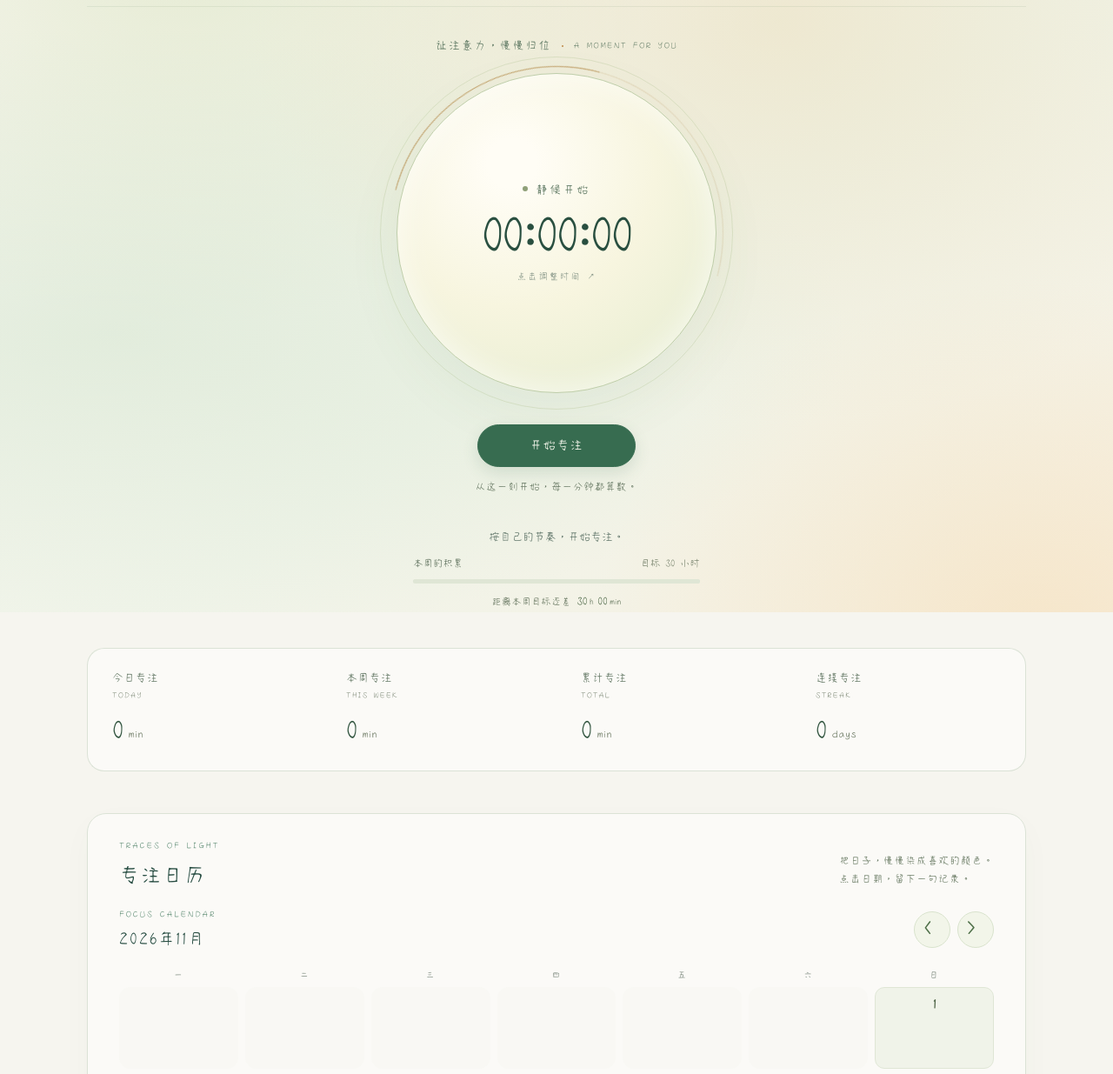
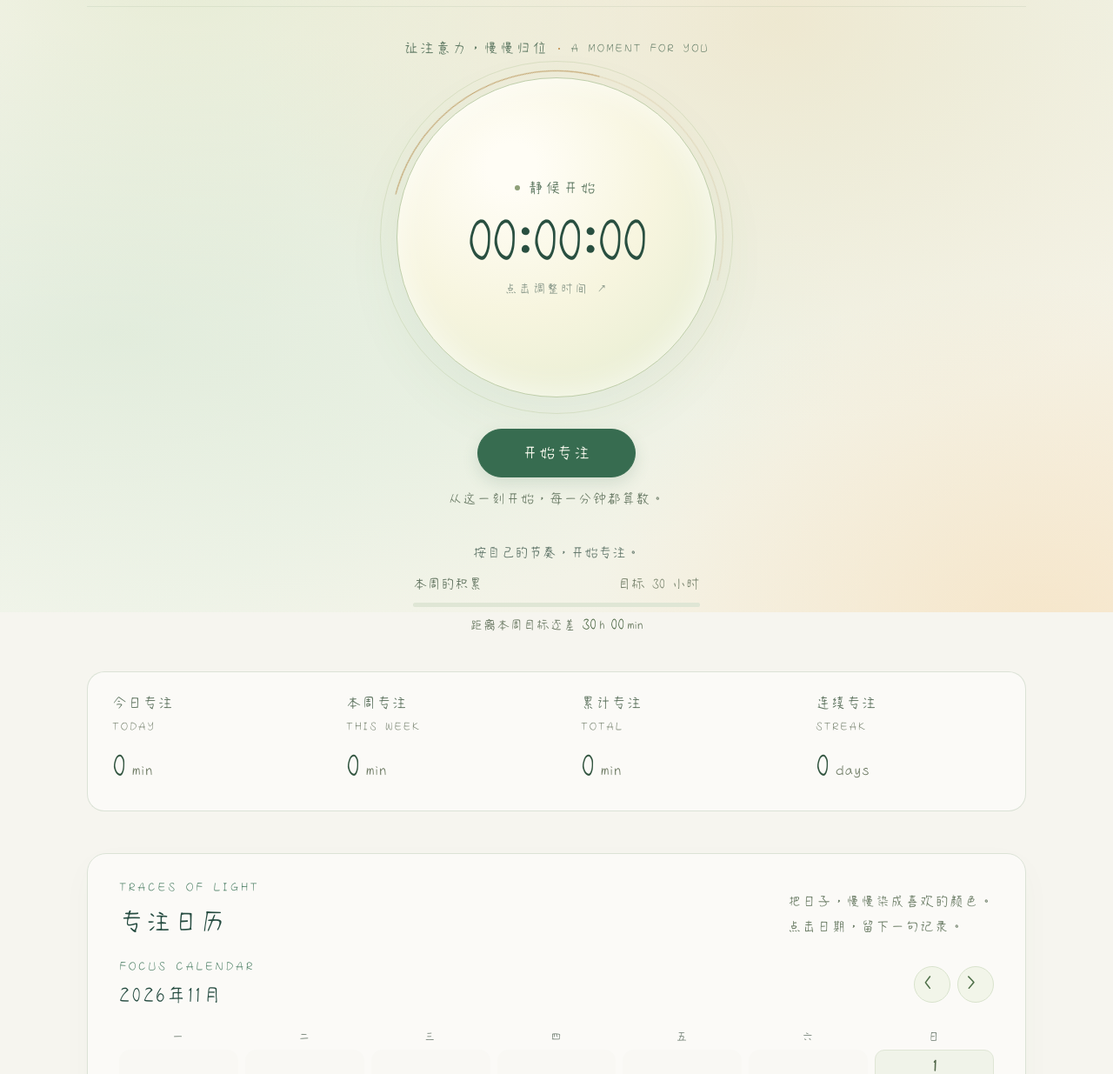
Before and after one commit to 2cux/fanqie, a plain HTML site: page index.html in a window 1280 px wide. Shown: the part 96-1331 px from the top of the page at 87% size. Drawn offline with Linux system fonts and the light colour scheme.

Commit message:
放大首页手写字号并适配窄屏统计布局

```diff
--- a/css/daylight.css
+++ b/css/daylight.css
@@ -32,16 +32,17 @@ body[data-focus-state="paused"] .ambient-background {
 .brand { gap: 12px; }
 .brand__mark { width: 38px; height: 38px; background: #e4ecd7; border-color: #9bb794; box-shadow: none; }
 .brand__mark img { position: static; display: block; width: 100%; height: 100%; }
-.app-title { font-size: 1.18rem; letter-spacing: .12em; }
+.app-title { font-size: 1.55rem; letter-spacing: .12em; }
 .eyebrow { font-size: .6rem; letter-spacing: .22em; }
+.app-shell .eyebrow, .app-footer p { font-size: .84rem; }
 .icon-button, .share-trigger { opacity: 1; background: #ffffff80; border-color: #d6dfd0; color: #46614f; }
-.share-trigger { font-size: .8rem; min-height: 42px; padding-inline: 18px; }
+.share-trigger { font-size: 1rem; min-height: 42px; padding-inline: 18px; }
 .share-trigger__dot { background: #699b60; box-shadow: none; }
 .app-main { gap: 48px; padding-bottom: 24px; }
 .focus-stage { grid-template-columns: repeat(4, minmax(0, 1fr)); gap: 0; min-height: 0; padding-top: 36px; }
 .focus-center { grid-column: 1 / -1; grid-row: 1; padding-bottom: 42px; }
-.core-caption { gap: 12px; margin-bottom: 22px; color: #5b7660; font-size: .84rem; letter-spacing: .1em; }
-.core-caption span:last-child { font-weight: 500; font-size: .6rem; letter-spacing: .18em; }
+.core-caption { gap: 12px; margin-bottom: 22px; color: #5b7660; font-size: 1.05rem; letter-spacing: .1em; }
+.core-caption span:last-child { font-weight: 500; font-size: .8rem; letter-spacing: .18em; }
 .focus-atmosphere {
   width: clamp(300px, 32vw, 368px);
   border: 1px solid #becdaa;
@@ -71,11 +72,11 @@ body[data-focus-state="paused"] .ambient-background {
 .focus-atmosphere[data-focus-state="paused"]::after { filter: none; opacity: .4; animation-play-state: paused; }
 .focus-atmosphere[data-focus-state="paused"] .focus-atmosphere__aura { filter: blur(14px); opacity: .3; }
 .timer { padding: 0 12px; }
-.timer__label { color: #5e7862; font-weight: 500; font-size: .84rem; letter-spacing: .16em; }
+.timer__label { color: #5e7862; font-weight: 500; font-size: 1.08rem; letter-spacing: .16em; }
 .timer__label::before { content: ""; display: inline-block; width: 6px; height: 6px; margin-right: 9px; vertical-align: 2px; border-radius: 50%; background: #8fa078; }
 body[data-focus-state="running"] .timer__label::before { background: #3f885d; box-shadow: 0 0 0 4px #57986718; animation: status-breathe 2.8s ease-in-out infinite; }
 body[data-focus-state="paused"] .timer__label::before { background: #ad8545; }
-.timer__display { color: #294f40; font-size: clamp(2.6rem, 4.6vw, 3.6rem); font-weight: 350; letter-spacing: -.035em; margin: 16px 0 0; }
+.timer__display { color: #294f40; font-size: clamp(3.25rem, 5.4vw, 4.3rem); font-weight: 350; letter-spacing: -.035em; margin: 16px 0 0; }
 body[data-focus-state="running"] .timer { animation: value-arrive 450ms ease both; }
 body[data-focus-state="paused"] .timer { animation: pause-arrive 350ms ease both; }
 .primary-button, .share-dialog__actions .primary-button {
@@ -83,12 +84,12 @@ body[data-focus-state="paused"] .timer { animation: pause-arrive 350ms ease both
   font-family: inherit; font-size: .9rem; font-weight: 500; letter-spacing: .08em;
   box-shadow: 0 7px 18px #376c5026; min-height: 48px;
 }
-.focus-center > .primary-button { margin-top: 36px; min-width: 182px; }
+.focus-center > .primary-button { font-size: 1.16rem; margin-top: 36px; min-width: 182px; }
 .primary-button:hover, .share-dialog__actions .primary-button:hover { background: #285b40; border-color: #285b40; color: white; box-shadow: 0 9px 24px #376c5033; }
 .primary-button[data-state="running"] { color: #4c633f; background: #e5ead7; border-color: #b8c8a5; box-shadow: none; }
-.focus-invitation { margin: 15px 0 26px; color: #6b7c67; font-size: .75rem; letter-spacing: .04em; }
+.focus-invitation { margin: 15px 0 26px; color: #6b7c67; font-size: 1rem; letter-spacing: .04em; }
 .weekly-goal { width: min(330px, 90%); }
-.weekly-goal__heading { display: flex; justify-content: space-between; font-size: .72rem; color: #637561; }
+.weekly-goal__heading { display: flex; justify-content: space-between; font-size: 1rem; color: #637561; }
 .weekly-goal__heading span:last-child { color: #75806a; }
 .weekly-goal__progress { display: block; width: 100%; height: 5px; margin: 10px 0; appearance: none; border: 0; border-radius: 9px; overflow: hidden; background: #dfe6d5; accent-color: #71965a; }
 .weekly-goal__progress::-webkit-progress-bar { background: #dfe6d5; border-radius: 9px; }
@@ -96,10 +97,10 @@ body[data-focus-state="paused"] .timer { animation: pause-arrive 350ms ease both
 .weekly-goal__progress::-moz-progress-bar { background: #71965a; }
 .weekly-focus-remaining { height: auto; min-height: 22px; flex-direction: row; gap: 7px; }
 .weekly-focus-remaining.is-hidden { display: none; }
-.weekly-focus-remaining__label { color: #6c7b65; font-family: inherit; font-size: .7rem; letter-spacing: .02em; }
-.weekly-focus-remaining__value { margin: 0; color: #476340; font-weight: 500; font-size: .8rem; text-shadow: none; gap: .35em; }
+.weekly-focus-remaining__label { color: #6c7b65; font-family: inherit; font-size: .94rem; letter-spacing: .02em; }
+.weekly-focus-remaining__value { margin: 0; color: #476340; font-weight: 500; font-size: 1.1rem; text-shadow: none; gap: .35em; }
 .weekly-focus-remaining__unit { font-size: .8em; color: #65775d; }
-.weekly-goal__complete { margin: 0; font-size: .72rem; text-align: center; color: #386c49; }
+.weekly-goal__complete { margin: 0; font-size: .94rem; text-align: center; color: #386c49; }
 .stats-stack { display: contents; }
 .stat-card { padding: 25px 28px; background: #ffffff80; border-block: 1px solid #dbe2d6; text-align: left; }
 .stats-stack--left .stat-card:first-child { grid-column: 1; grid-row: 2; border-radius: 20px 0 0 20px; border-left: 1px solid #dbe2d6; }
@@ -107,27 +108,31 @@ body[data-focus-state="paused"] .timer { animation: pause-arrive 350ms ease both
 .stats-stack--left .stat-card:last-child { grid-column: 3; grid-row: 2; }
 .stats-stack--right .stat-card:last-child { grid-column: 4; grid-row: 2; border-radius: 0 20px 20px 0; border-right: 1px solid #dbe2d6; }
 .stats-stack--right .stat-card { text-align: left; }
-.stat-card p { color: #5e735f; font-family: inherit; font-size: .8rem; letter-spacing: .04em; margin-bottom: 14px; }
-.stat-card p small { display: block; font-size: .56rem; letter-spacing: .16em; margin-top: 6px; color: #75806d; }
-.stat-card strong { font-weight: 400; font-size: clamp(1.4rem, 2.3vw, 2rem); }
+.stat-card p { color: #5e735f; font-family: inherit; font-size: 1.06rem; letter-spacing: .04em; margin-bottom: 14px; }
+.stat-card p small { display: block; font-size: .8rem; letter-spacing: .16em; margin-top: 6px; color: #75806d; }
+.stat-card strong { font-weight: 400; font-size: clamp(1.75rem, 2.8vw, 2.45rem); }
+.stat-card__value { max-width: 100%; flex-wrap: wrap; row-gap: .15em; }
 .stat-card__number { color: #31543f; }
-.stat-card__unit { color: #6e7b65; font-size: .42em; }
+.stat-card__unit { color: #6e7b65; font-size: .48em; }
 .stat-card__line { display: none; }
 .stat-card__measure { animation: value-arrive 500ms ease both; }
 .heatmap-section { padding: 30px 36px; background: #ffffff80; border-color: #dbe2d6; box-shadow: 0 12px 36px #5b714107; border-radius: 22px; }
 .section-heading { margin-bottom: 22px; }
-.section-heading h2 { font-size: 1.45rem; letter-spacing: .08em; }
-.section-heading > p { font-family: inherit; color: #6b7c65; font-size: .75rem; line-height: 1.8; }
+.section-heading h2 { font-size: 1.8rem; letter-spacing: .08em; }
+.section-heading > p { font-family: inherit; color: #6b7c65; font-size: 1rem; line-height: 1.8; }
 .heatmap { --heatmap-empty: #eff2e8; --heatmap-level-1: #e0eacc; --heatmap-level-2: #d0e0b6; --heatmap-level-3: #b7d298; --heatmap-level-4: #9fbf7c; --heatmap-level-5: #82ac69; --heatmap-level-6: #659451; --heatmap-level-7: #4e7b45; --heatmap-level-8: #38633a; background: transparent; border: 0; }
 .focus-calendar { padding: 0; }
 .calendar__weekdays, .calendar__grid { width: 100%; gap: 8px; }
 .calendar__grid { aspect-ratio: 7 / 4.2; }
+.calendar__month { font-size: 1.45rem; }
+.calendar__weekdays, .calendar__legend { font-size: .875rem; }
+.calendar__day-number { font-size: 1.12rem; }
 .calendar__cell, .calendar__empty { aspect-ratio: auto; }
 .calendar__empty { background: #edf0e633; border-color: transparent; }
 .calendar__cell { color: #385438; border-radius: 11px; }
 .calendar__cell.heatmap__cell--level-0 { color: #53684b; background: #f0f3e9; border-color: #dfe6d5; }
 .calendar__cell.heatmap__cell--level-6, .calendar__cell.heatmap__cell--level-7, .calendar__cell.heatmap__cell--level-8 { color: #fffef0; }
-.calendar__note, .calendar__cell.heatmap__cell--level-8 .calendar__note { color: inherit; font-size: .7rem; opacity: .9; }
+.calendar__note, .calendar__cell.heatmap__cell--level-8 .calendar__note { color: inherit; font-size: .9rem; opacity: .9; }
 .calendar__cell--today { outline: 2px solid #819c54; outline-offset: 2px; }
 .calendar__cell:hover, .calendar__cell:focus-visible { border-color: #759458; box-shadow: 0 4px 12px #46693820; transform: translateY(-2px); }
 .calendar__nav { min-width: 42px; min-height: 42px; color: #4e6f48; background: #f2f5e9; border-color: #d8e2cc; }
@@ -183,7 +188,7 @@ dialog[open] { animation: panel-arrive 260ms cubic-bezier(.2,.7,.2,1) both; }
 @media (max-width: 900px) {
   .focus-stage { grid-template-columns: repeat(4, minmax(0, 1fr)); gap: 0; }
   .stat-card { padding: 20px 16px; }
-  .stat-card strong { font-size: 1.5rem; }
+  .stat-card strong { font-size: 1.85rem; }
 }
 @media (max-width: 640px) {
   .app-shell { width: calc(100% - 32px); }
@@ -191,25 +196,25 @@ dialog[open] { animation: panel-arrive 260ms cubic-bezier(.2,.7,.2,1) both; }
   .app-main { gap: 28px; padding-top: 0; }
   .focus-stage { padding-top: 32px; grid-template-columns: repeat(2, minmax(0, 1fr)); }
   .focus-center { padding-bottom: 30px; }
-  .core-caption { font-size: .78rem; margin-bottom: 28px; }
+  .core-caption { font-size: 1.04rem; margin-bottom: 28px; }
   .core-caption span:last-child, .core-caption i { display: none; }
   .focus-atmosphere { width: min(76vw, 320px); }
   .timer { padding-top: 0; }
-  .timer__display { font-size: clamp(2.35rem, 10.5vw, 3rem); letter-spacing: -.04em; }
+  .timer__display { font-size: clamp(2.75rem, 12.5vw, 3.7rem); letter-spacing: -.04em; }
   .stats-stack--left .stat-card:first-child { grid-column: 1; grid-row: 2; border-radius: 16px 0 0 0; }
   .stats-stack--right .stat-card:first-child { grid-column: 2; grid-row: 2; border-radius: 0 16px 0 0; border-right: 1px solid #dbe2d6; }
   .stats-stack--left .stat-card:last-child { grid-column: 1; grid-row: 3; border-radius: 0 0 0 16px; border-left: 1px solid #dbe2d6; border-top: 0; }
   .stats-stack--right .stat-card:last-child { grid-column: 2; grid-row: 3; border-radius: 0 0 16px 0; border-top: 0; }
   .stat-card { padding: 18px; }
-  .stat-card strong { font-size: 1.45rem; }
+  .stat-card strong { font-size: 1.8rem; }
   .stat-card p { margin-bottom: 10px; }
   .heatmap-section { padding: 22px 14px; }
   .section-heading > p { display: none; }
   .calendar__weekdays, .calendar__grid { gap: 5px; }
   .calendar__grid { aspect-ratio: 7 / 6.5; }
-  .calendar__cell { padding: 8px 2px 0; border-radius: 8px; }
-  .calendar__note { font-size: .65rem; transform: none; }
-  .calendar__day-number { font-size: .78rem; }
+  .calendar__cell { grid-template-rows: auto auto; align-content: start; padding: 4px 2px; border-radius: 8px; }
+  .calendar__note { font-size: .8rem; transform: none; }
+  .calendar__day-number { font-size: 1rem; }
   .share-trigger { padding-inline: 12px; }
 }
 @media (prefers-reduced-motion: reduce) {
--- a/css/sessions.css
+++ b/css/sessions.css
@@ -1,10 +1,10 @@
-.session-controls { display: grid; justify-items: center; gap: 10px; margin: 12px 0; font-size: 13px; color: var(--color-muted); }
+.session-controls { display: grid; justify-items: center; gap: 10px; margin: 12px 0; font-size: 1rem; color: var(--color-muted); }
 .session-controls p { margin: 0; max-width: 320px; text-align: center; line-height: 1.7; }
 
 .timer-edit-trigger { display: inline-flex; flex-direction: column; align-items: center; gap: 10px; padding: 0 10px; border: 0; background: none; color: inherit; font: inherit; cursor: pointer; border-radius: 16px; pointer-events: auto; }
 .timer-edit-trigger .timer__display { display: block; transition: color .2s; }
 .timer-edit-trigger:hover .timer__display { color: var(--color-accent); }
-.timer-edit-hint { font-size: 11px; letter-spacing: .12em; color: var(--color-muted); opacity: .75; }
+.timer-edit-hint { font-size: .9rem; letter-spacing: .12em; color: var(--color-muted); opacity: .75; }
 .timer-edit-trigger:focus-visible { outline: 2px solid var(--color-accent); outline-offset: 8px; }
 .time-editor { width: min(440px, calc(100vw - 32px)); max-height: calc(100dvh - 32px); box-sizing: border-box; padding: 30px; border: 1px solid var(--color-border); border-radius: 24px; color: var(--color-text); background: #f7f8f0; box-shadow: 0 24px 90px #254b4026; }
 .time-editor::backdrop { background: #1d342638; backdrop-filter: blur(6px); }
```
